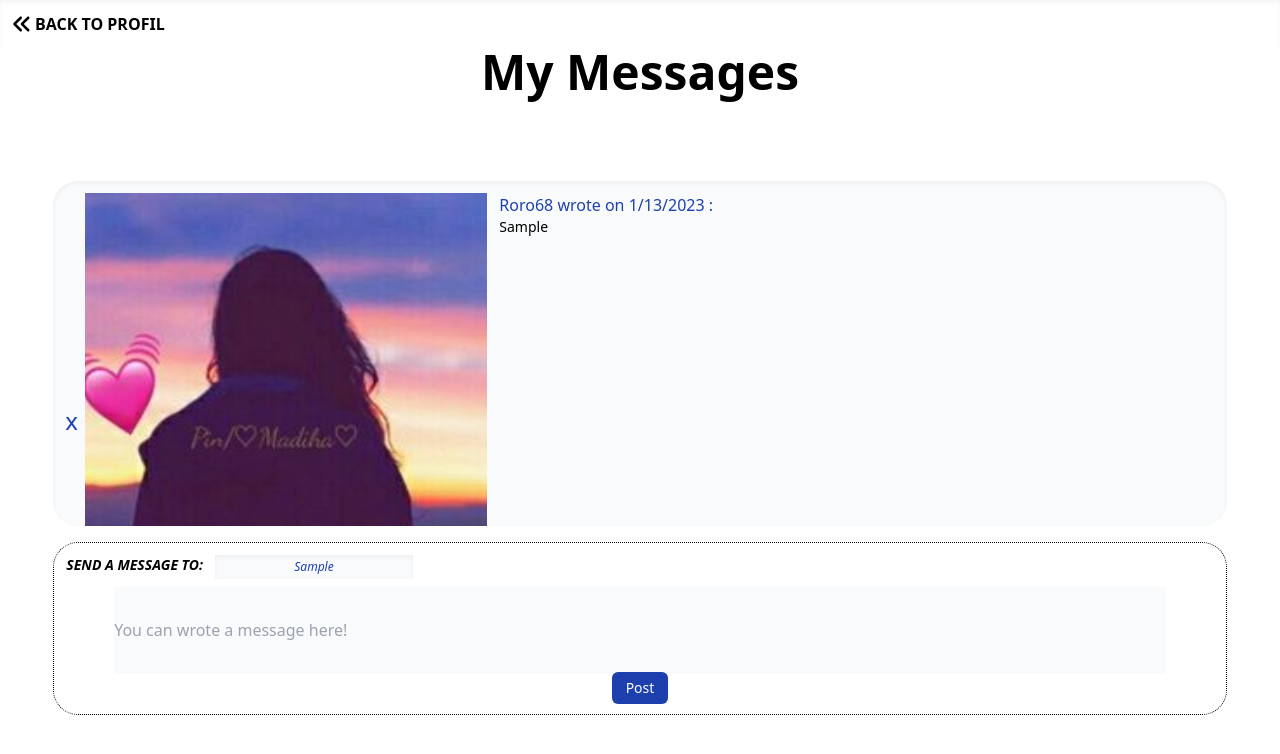
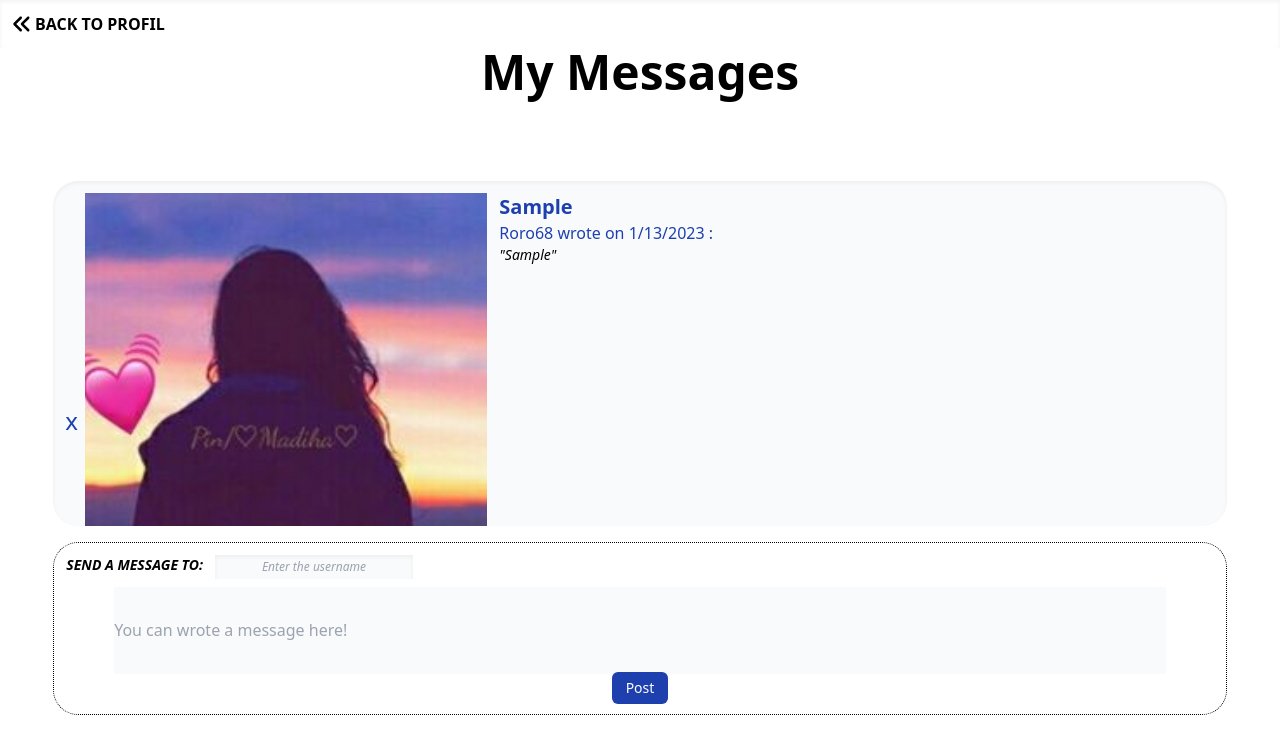
Before and after one commit to fluxnas/emptyUP, a React (Create React App) app in the folder client/: page /messages in a window 1280 px wide. Both pictures are taken after typing "Sample", "Sample" into the empty fields and a click on the button "Post". Shown: the top 754 px of the page. Built offline with nearby package versions, Linux system fonts and the light colour scheme.

Commit message:
ajout messages

```diff
--- a/client/src/components/Message.jsx
+++ b/client/src/components/Message.jsx
@@ -11,9 +11,12 @@ return(
          <NavLink to="/message" className="flex">
 			<ProfilePicture />
 			<div className="flex flex-col   ">
+				<h5 className="text-blue-800 text-xl font-bold capitalize p-0 m-0">{props.info.username}{""}</h5>
 				<h5 className="text-blue-800 p-0 m-0">{Username} wrote on {date} :</h5>
-				<p className="text-justify text-sm pr-6 h-16 overflow-hidden ">
-				{props.info.name}{""}
+				<p className="text-justify italic text-sm pr-6 h-16 overflow-hidden ">
+				"{props.info.name}{""}"
+
+
 				</p>
 			</div>
 		</NavLink>
--- a/client/src/pages/MessagesPage.jsx
+++ b/client/src/pages/MessagesPage.jsx
@@ -15,9 +15,9 @@ const Username="Roro68"
 const MessagesPage =() => {
 
 const [msgs, setMsgs] = useState([]);
+const [newMsg, setNewMsg] = useState("")
+const [newUsername, setNewUsername] = useState("")
 
-const [newMsg, setNewMsg] = useState("")
-// Save todos to localStorage
 
 //COMPORTEMENTS
 const deleteMsg= (id) => {
@@ -31,23 +31,29 @@ const deleteMsg= (id) => {
 
 const handleSubmit = (event) => {
   event.preventDefault()
-  //copie
-  const copyMsgs = [...msgs]
+
   //manipuler
   const id = new Date().getTime()
   const name = newMsg
-  const msgToAdd={ id, name}
-  copyMsgs.push(msgToAdd)
+  const username=newUsername
+  const msgToAdd={ id, name, username}
+  msgs.push(msgToAdd)
   //actualiser
-  setMsgs(copyMsgs);
+  setMsgs(msgs);
   setNewMsg("")
+  setNewUsername("")
 }
 
 
 const handleChange =(event) =>{
   setNewMsg(event.target.value)
+}
 
+
+const handleChangeU =(event) =>{
+  setNewUsername(event.target.value)
 }
+
 
 
 /*
@@ -103,10 +109,10 @@ const handleChange =(event) =>{
        				<div className=" w-full   box-border flex pb-2">
         					<h4 className="font-bold text-sm italic ">SEND A MESSAGE TO: </h4>
           					<input className=" italic h-4 bg-slate-50 text-xs mx-3 text-blue-800  shadow-inner p-3 text-center"
-            				//value={}
+            				value={newUsername}
             				type="text"
             				placeholder="Enter the username"
-            				onChange={handleChange}/>
+            				onChange={handleChangeU}/>
           			</div>
           			<div className="box-border shadow-inner w-11/12 h-3/5     ">
           				<input className="  h-full w-full bg-slate-50 "
```
